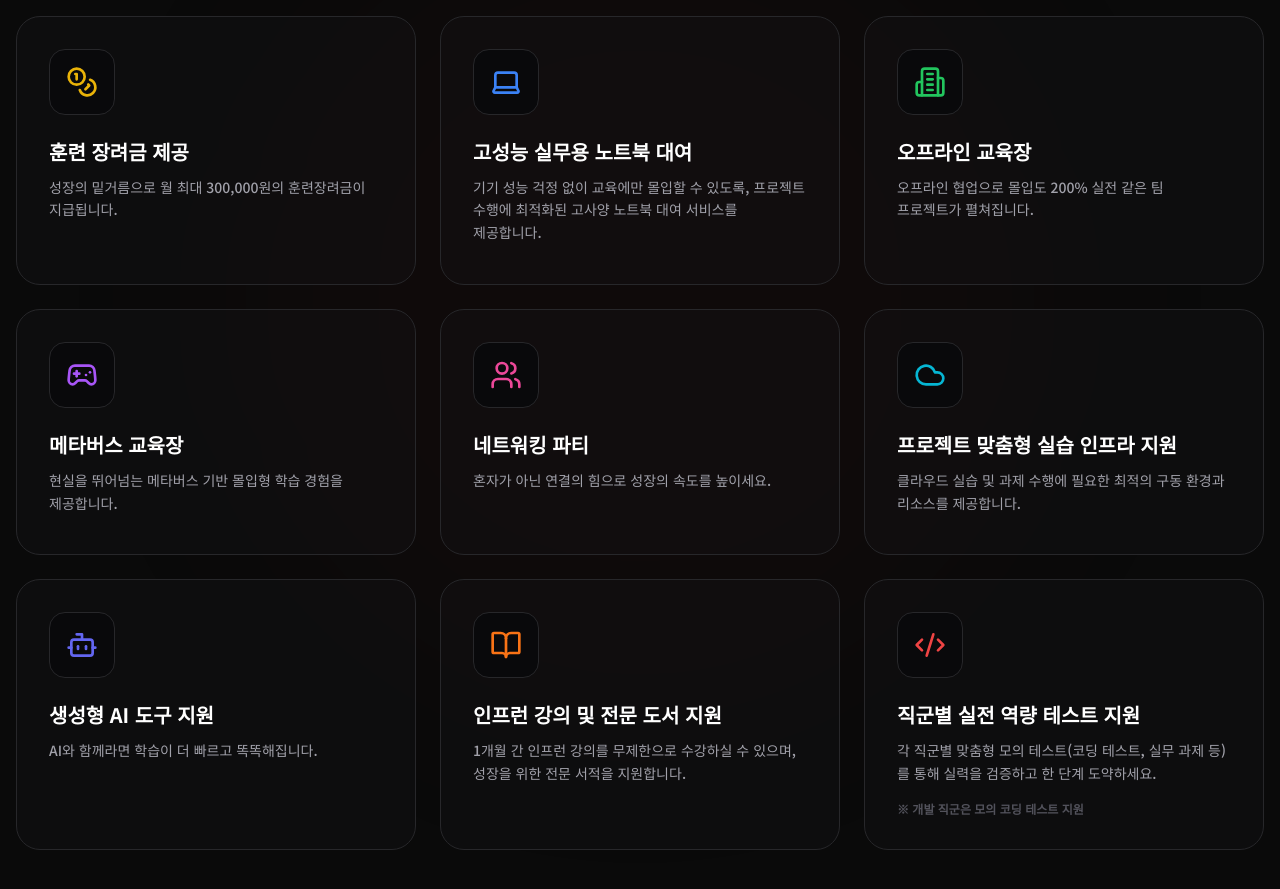
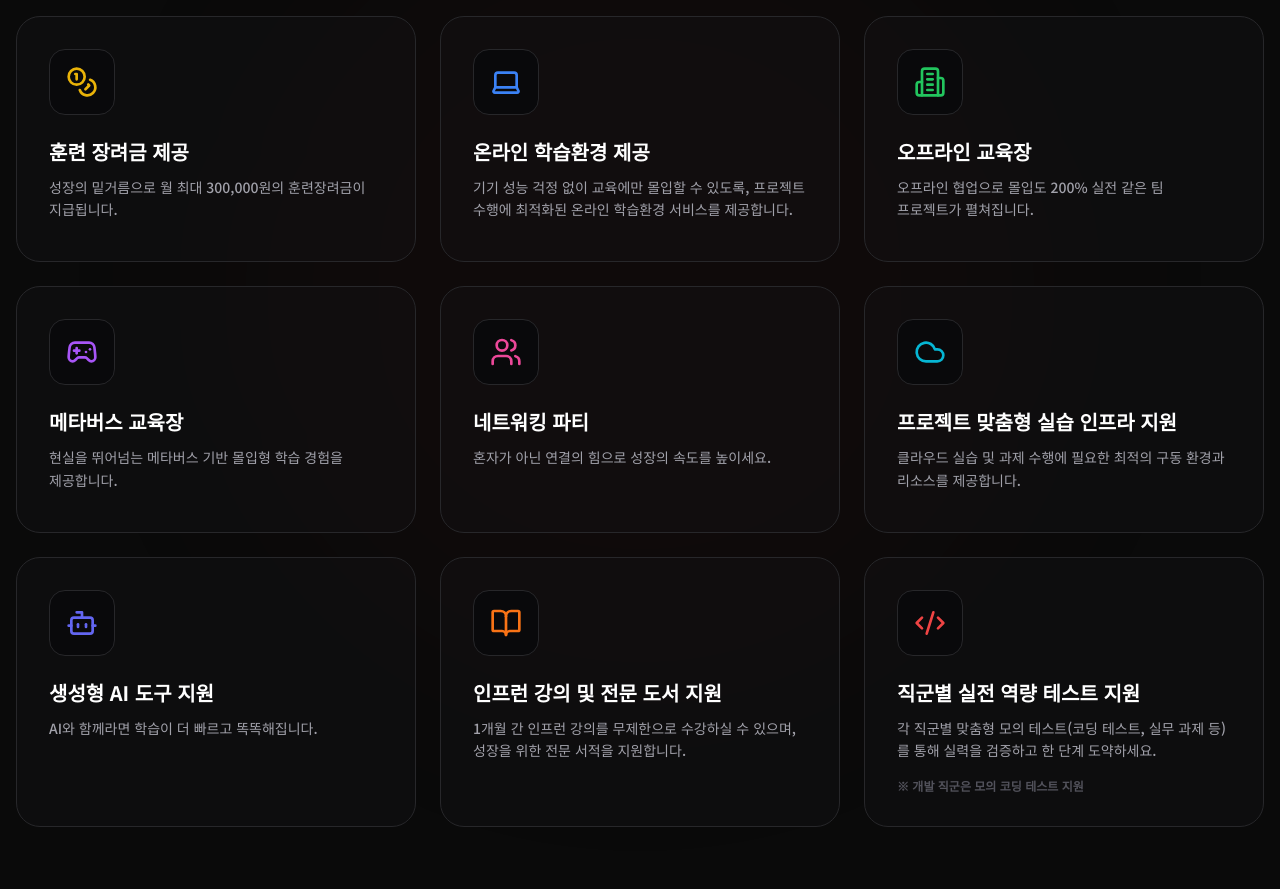
Before and after one commit to dvdkkk/cybersecurity-ktcloud-techup-dj, a React (Vite) app: page / in a window 1280 px wide. Shown: the part 4020-4909 px from the top of the page. Built offline with nearby package versions, Linux system fonts and the light colour scheme; no server answers.

Commit message:
feat: update benefit description to online learning environment
Replace high-performance laptop rental with online learning environment to better reflect the current service offering.

```diff
--- a/components/HanjikgyoBenefits.tsx
+++ b/components/HanjikgyoBenefits.tsx
@@ -54,8 +54,8 @@ export const HanjikgyoBenefits: React.FC = () => {
     },
     {
       id: 2,
-      title: "고성능 실무용 노트북 대여",
-      desc: "기기 성능 걱정 없이 교육에만 몰입할 수 있도록, 프로젝트 수행에 최적화된 고사양 노트북 대여 서비스를 제공합니다.",
+      title: "온라인 학습환경 제공",
+      desc: "기기 성능 걱정 없이 교육에만 몰입할 수 있도록, 프로젝트 수행에 최적화된 온라인 학습환경 서비스를 제공합니다.",
       icon: Laptop,
       highlight: "text-blue-500"
     },
```
